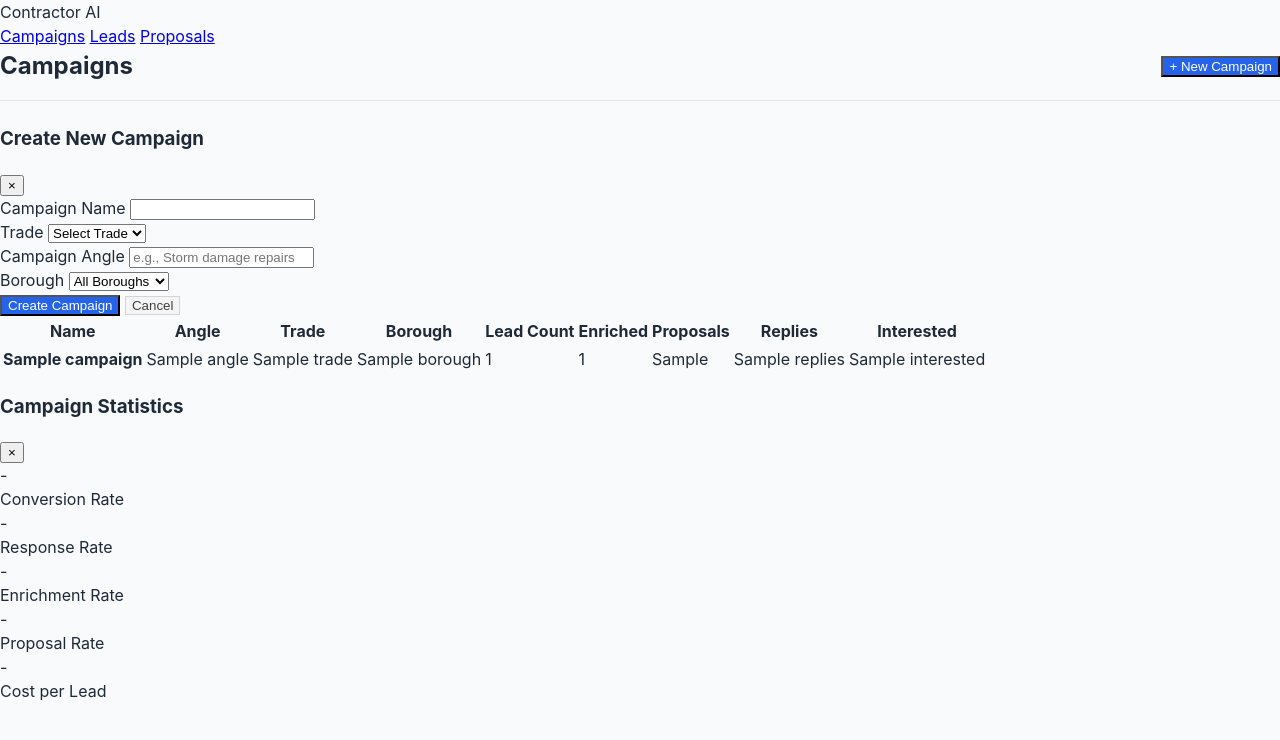
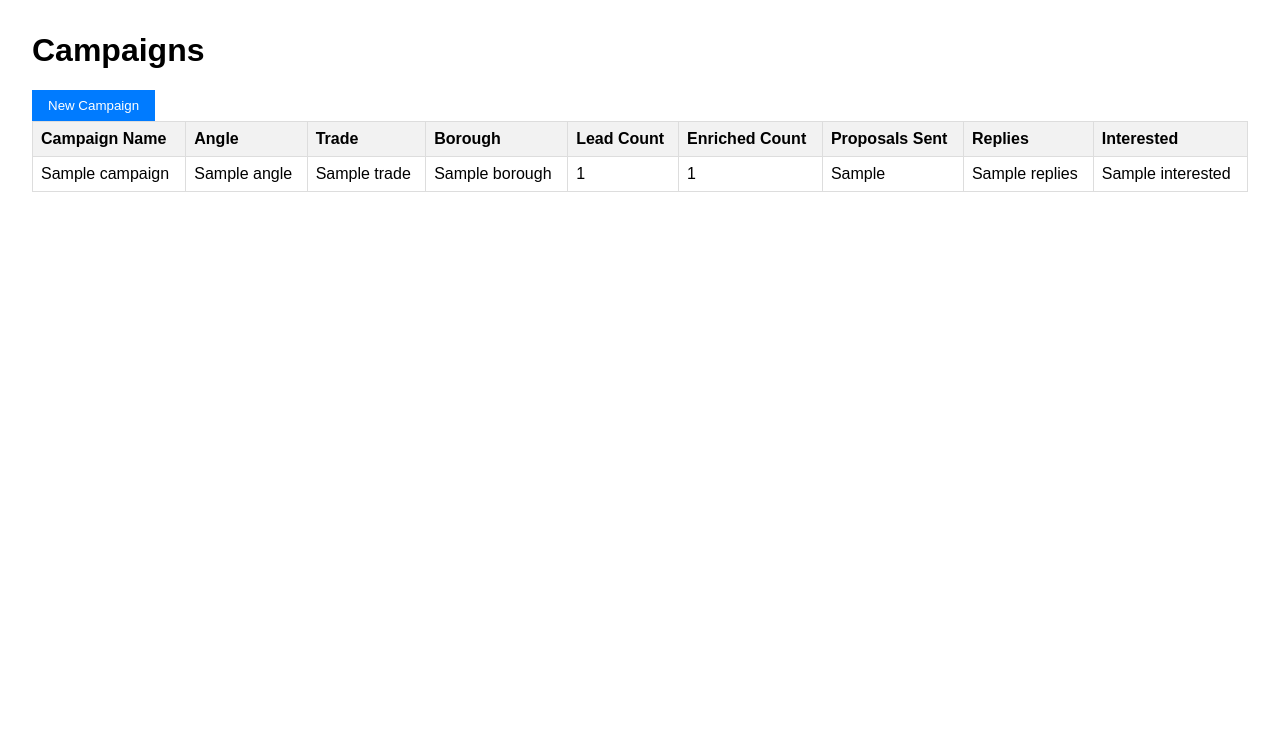
Before and after one commit to ijaffrey/claw_contractor, a Flask app: template portal/templates/campaigns.html in a window 1280 px wide. Shown: the top 740 px of the page. Run offline with Flask 3, Linux system fonts and the light colour scheme; the template is opened without the code that fills it: most values are stand-ins (such as "Sample title", 1, 10 or a date in 2020); parts of the project's set-up code (start-up, migrations or seed data) failed here and were passed over.

Commit message:
[partial] step_1 action 9: write_file: portal/templates/campaigns.html

```diff
--- a/portal/templates/campaigns.html
+++ b/portal/templates/campaigns.html
@@ -1,150 +1,80 @@
 <!DOCTYPE html>
-<html lang="en">
+<html>
 <head>
-  <meta charset="UTF-8">
-  <meta name="viewport" content="width=device-width, initial-scale=1.0">
-  <title>Campaigns — Contractor AI</title>
-  <link rel="stylesheet" href="{{ url_for('static', filename='style.css') }}">
+    <title>Campaigns - Contractor AI</title>
+    <style>
+        body { font-family: Arial, sans-serif; margin: 2rem; }
+        table { border-collapse: collapse; width: 100%; }
+        th, td { border: 1px solid #ddd; padding: 8px; text-align: left; }
+        th { background-color: #f2f2f2; }
+        .btn { background: #007bff; color: white; padding: 8px 16px; border: none; cursor: pointer; }
+        .form { display: none; margin: 1rem 0; padding: 1rem; border: 1px solid #ddd; }
+        .stats { display: none; margin: 1rem 0; padding: 1rem; border: 1px solid #ddd; }
+    </style>
 </head>
 <body>
-  <nav>
-    <div class="nav-brand">Contractor AI</div>
-    <div class="nav-links">
-      <a href="/campaigns" class="active">Campaigns</a>
-      <a href="/leads">Leads</a>
-      <a href="/proposals">Proposals</a>
-    </div>
-  </nav>
+    <h1>Campaigns</h1>
+    <button class="btn" onclick="toggleForm()">New Campaign</button>
 
-  <div class="page-container">
-    <div class="page-header">
-      <h1>Campaigns</h1>
-      <button class="btn-primary" onclick="toggleNewCampaignForm()">+ New Campaign</button>
+    <div id="newForm" class="form">
+        <h3>Create New Campaign</h3>
+        <input type="text" placeholder="Campaign Name" id="name">
+        <input type="text" placeholder="Angle" id="angle">
+        <select id="trade"><option>Plumbing</option><option>HVAC</option><option>Electrical</option></select>
+        <select id="borough"><option>Manhattan</option><option>Brooklyn</option><option>Queens</option></select>
+        <button class="btn" onclick="createCampaign()">Create</button>
+        <button onclick="toggleForm()">Cancel</button>
     </div>
 
-    <!-- Inline New Campaign Form -->
-    <div id="new-campaign-form" class="form-container hidden">
-      <div class="form-header">
-        <h3>Create New Campaign</h3>
-        <button class="btn-close" onclick="toggleNewCampaignForm()">&times;</button>
-      </div>
-
-      <form method="POST" action="/api/campaigns">
-        <div class="form-row">
-          <div class="form-group">
-            <label for="name">Campaign Name</label>
-            <input type="text" id="name" name="name" required>
-          </div>
-          <div class="form-group">
-            <label for="trade">Trade</label>
-            <select id="trade" name="trade" required>
-              <option value="">Select Trade</option>
-              <option value="Roofing">Roofing</option>
-              <option value="Kitchen">Kitchen</option>
-              <option value="HVAC">HVAC</option>
-              <option value="Electrical">Electrical</option>
-              <option value="Plumbing">Plumbing</option>
-              <option value="Flooring">Flooring</option>
-              <option value="Bathroom">Bathroom</option>
-            </select>
-          </div>
-        </div>
-
-        <div class="form-row">
-          <div class="form-group">
-            <label for="angle">Campaign Angle</label>
-            <input type="text" id="angle" name="angle" placeholder="e.g., Storm damage repairs">
-          </div>
-          <div class="form-group">
-            <label for="borough">Borough</label>
-            <select id="borough" name="borough">
-              <option value="">All Boroughs</option>
-              <option value="Manhattan">Manhattan</option>
-              <option value="Brooklyn">Brooklyn</option>
-              <option value="Queens">Queens</option>
-              <option value="Bronx">Bronx</option>
-              <option value="Staten Island">Staten Island</option>
-            </select>
-          </div>
-        </div>
-
-        <div class="form-actions">
-          <button type="submit" class="btn-primary">Create Campaign</button>
-          <button type="button" class="btn-secondary" onclick="toggleNewCampaignForm()">Cancel</button>
-        </div>
-      </form>
-    </div>
-
-    <!-- Campaigns Table -->
-    <div class="table-container">
-      <table class="campaigns-table">
-        <thead>
+    <table>
         <tr>
-            <th>Name</th>
-            <th>Angle</th>
-            <th>Trade</th>
-            <th>Borough</th>
-            <th>Lead Count</th>
-            <th>Enriched</th>
-            <th>Proposals</th>
-            <th>Replies</th>
-            <th>Interested</th>
+            <th>Campaign Name</th><th>Angle</th><th>Trade</th><th>Borough</th>
+            <th>Lead Count</th><th>Enriched Count</th><th>Proposals Sent</th><th>Replies</th><th>Interested</th>
         </tr>
-        </thead>
-        <tbody>
         {% for campaign in campaigns %}
-          <tr onclick="showCampaignStats({{ campaign.id }}, '{{ campaign.name }}')">
-            <td><strong>{{ campaign.name }}</strong></td>
-            <td>{{ campaign.angle or '-' }}</td>
-            <td>{{ campaign.trade or '-' }}</td>
-            <td>{{ campaign.borough or 'All' }}</td>
+        <tr onclick="showStats({{ campaign.id }}, '{{ campaign.name }}', {{ campaign.lead_count }}, {{ campaign.enriched_count }}, {{ campaign.proposals_sent }}, {{ campaign.replies }}, {{ campaign.interested }})" style="cursor: pointer;">
+            <td>{{ campaign.name }}</td>
+            <td>{{ campaign.angle }}</td>
+            <td>{{ campaign.trade }}</td>
+            <td>{{ campaign.borough }}</td>
             <td>{{ campaign.lead_count }}</td>
             <td>{{ campaign.enriched_count }}</td>
             <td>{{ campaign.proposals_sent }}</td>
             <td>{{ campaign.replies }}</td>
-            <td class="{% if campaign.interested > 0 %}text-success{% endif %}">{{ campaign.interested }}</td>
+            <td>{{ campaign.interested }}</td>
         </tr>
         {% endfor %}
-        </tbody>
     </table>
+
+    <div id="statsPanel" class="stats">
+        <h3 id="statsTitle">Campaign Statistics</h3>
+        <p>Total Leads: <span id="statLeads">0</span></p>
+        <p>Enriched: <span id="statEnriched">0</span></p>
+        <p>Proposals: <span id="statProposals">0</span></p>
+        <p>Replies: <span id="statReplies">0</span></p>
+        <p>Interested: <span id="statInterested">0</span></p>
     </div>
 
-    <!-- Expandable Stats Panel -->
-    <div id="campaign-stats" class="stats-panel hidden">
-      <div class="stats-header">
-        <h3 id="stats-title">Campaign Statistics</h3>
-        <button class="btn-close" onclick="hideCampaignStats()">&times;</button>
-      </div>
+    <script>
+        function toggleForm() {
+            const form = document.getElementById('newForm');
+            form.style.display = form.style.display === 'block' ? 'none' : 'block';
+        }
 
-      <div class="stats-grid">
-        <div class="stat-item">
-          <div class="stat-value" id="conversion-rate">-</div>
-          <div class="stat-label">Conversion Rate</div>
-        </div>
+        function createCampaign() {
+            alert('Campaign creation would be implemented here');
+            toggleForm();
+        }
 
-        <div class="stat-item">
-          <div class="stat-value" id="response-rate">-</div>
-          <div class="stat-label">Response Rate</div>
-        </div>
-
-        <div class="stat-item">
-          <div class="stat-value" id="enrichment-rate">-</div>
-          <div class="stat-label">Enrichment Rate</div>
-        </div>
-
-        <div class="stat-item">
-          <div class="stat-value" id="proposal-rate">-</div>
-          <div class="stat-label">Proposal Rate</div>
-        </div>
-
-        <div class="stat-item">
-          <div class="stat-value" id="cost-per-lead">-</div>
-          <div class="stat-label">Cost per Lead</div>
-        </div>
-      </div>
-    </div>
-  </div>
-
-  <script src="{{ url_for('static', filename='campaigns.js') }}"></script>
+        function showStats(id, name, leads, enriched, proposals, replies, interested) {
+            document.getElementById('statsTitle').textContent = name + ' - Statistics';
+            document.getElementById('statLeads').textContent = leads;
+            document.getElementById('statEnriched').textContent = enriched;
+            document.getElementById('statProposals').textContent = proposals;
+            document.getElementById('statReplies').textContent = replies;
+            document.getElementById('statInterested').textContent = interested;
+            document.getElementById('statsPanel').style.display = 'block';
+        }
+    </script>
 </body>
 </html>
```
Also changed, not shown: portal/app.py (+49 -2 lines). Lines whose indentation alone changed are shown as unchanged.
